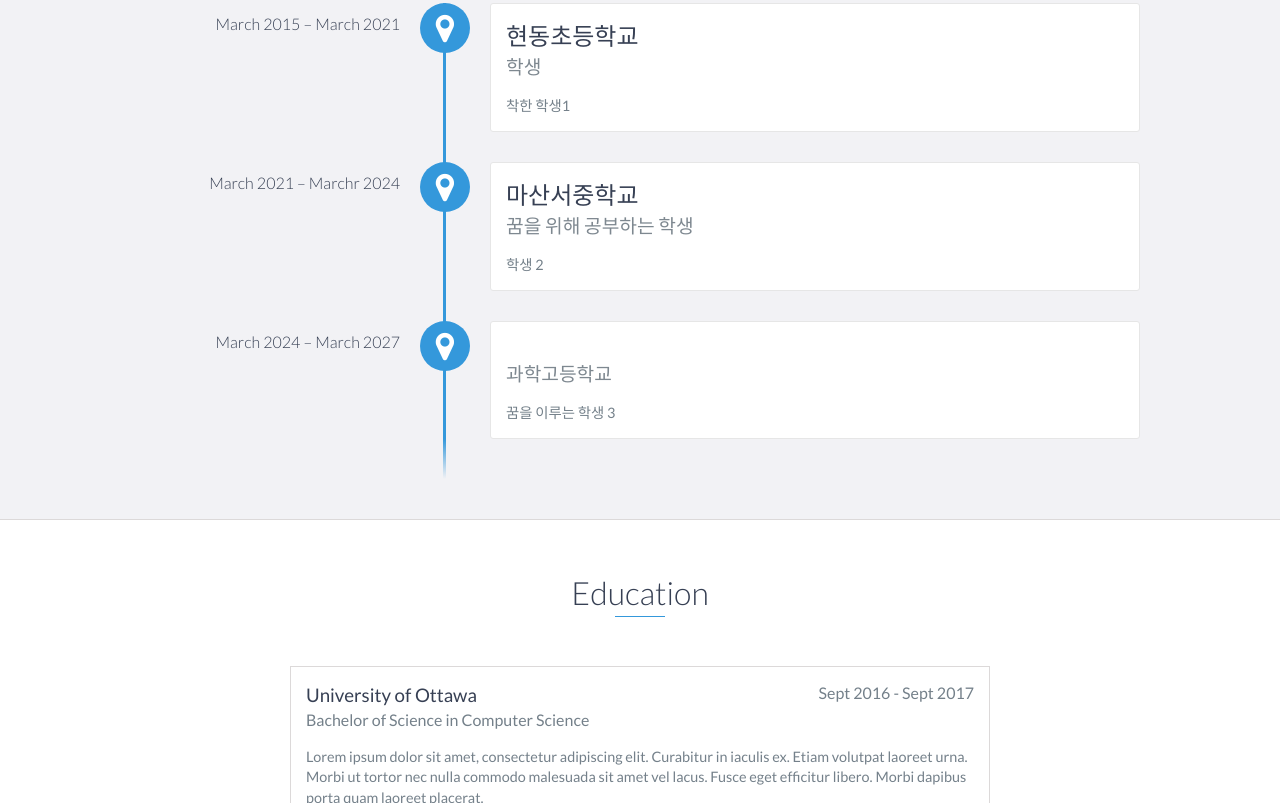
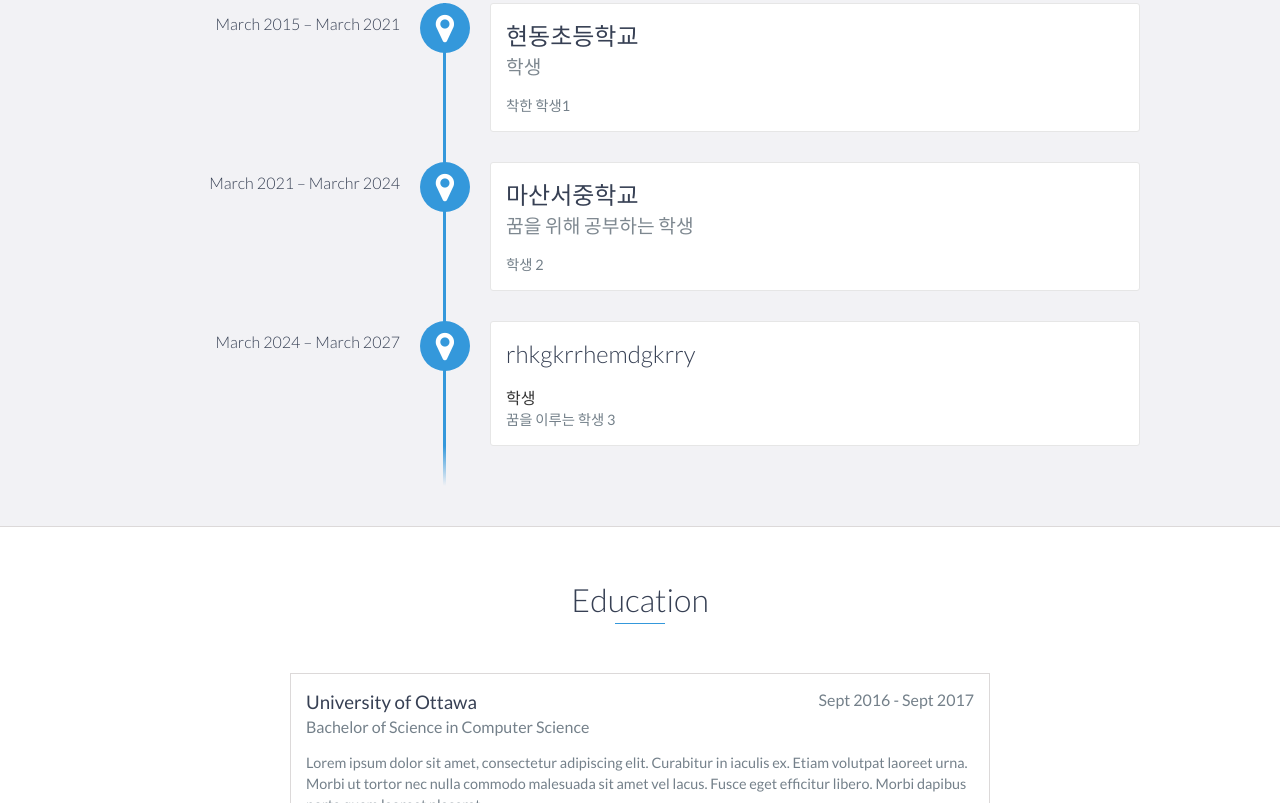
Before and after one commit to Runywoo/Runywoo.github.io, a website: page index.html in a window 1280 px wide. Shown: the part 1218-2021 px from the top of the page. Drawn offline with nearby package versions, Linux system fonts and the light colour scheme.

Commit message:
살려줘 ㅠㅠ

```diff
--- a/index.html
+++ b/index.html
@@ -105,8 +105,8 @@
             </div>
 
             <div data-date="March 2024 – March 2027">
-                <h3></h3>
-                <h4>과학고등학교</h4>
+                <h3>rhkgkrrhemdgkrry</h3>
+                <h4></h4>학생</h4>
                 <p>
                     꿈을 이루는 학생 3
                 </p>
```
